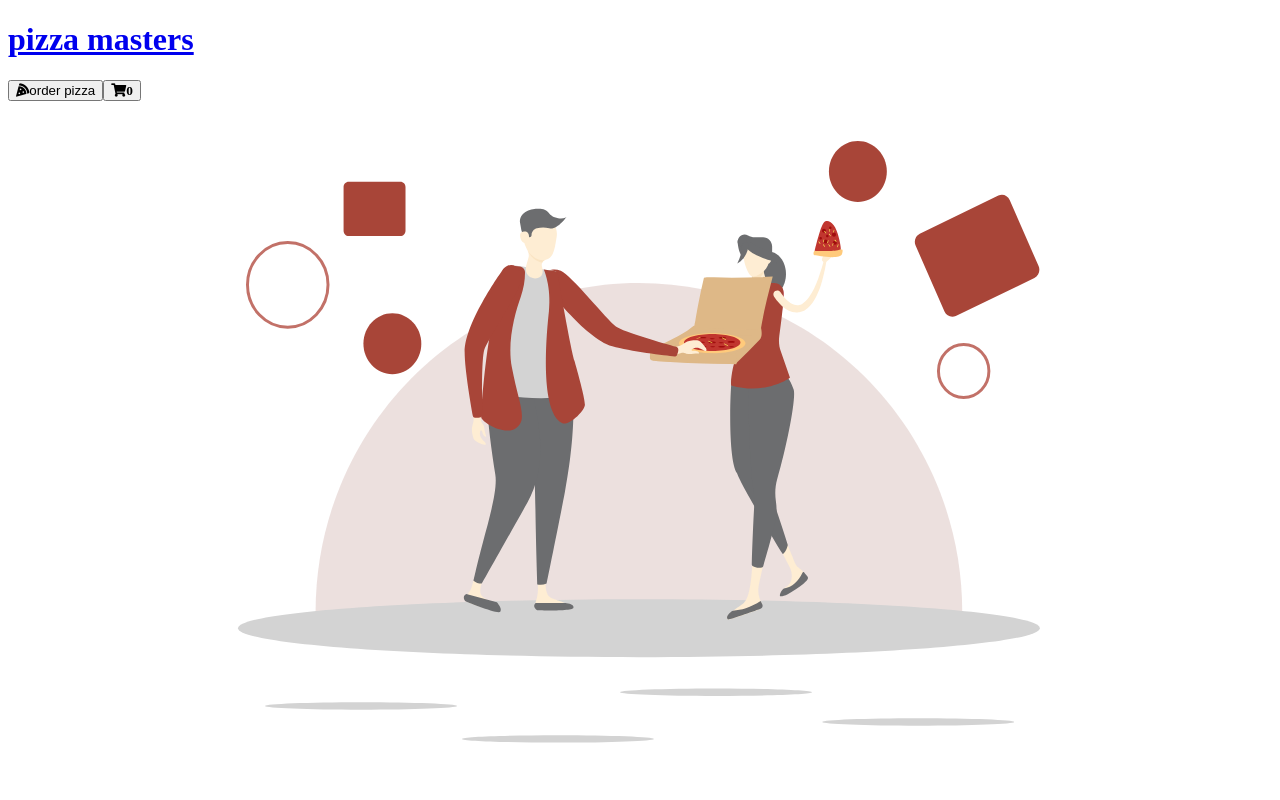
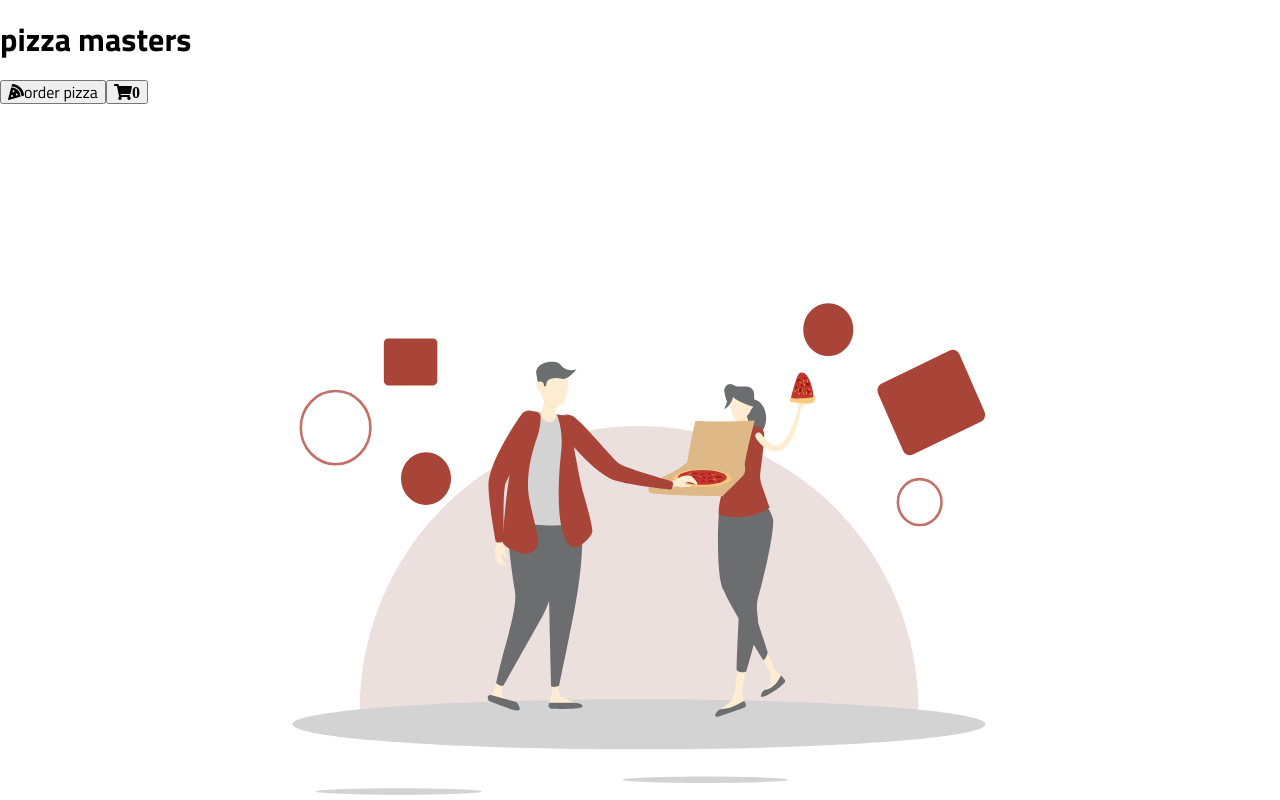
Before and after one commit to DevelopMeg/pizza-masters, a React (Create React App) app: page / in a window 1280 px wide. Shown: the top 800 px of the page. Built offline with nearby package versions, Linux system fonts and the light colour scheme; no server answers.

Commit message:
create styled-components - GlobalStyles

```diff
--- a/package.json
+++ b/package.json
@@ -13,6 +13,7 @@
     "react-scripts": "4.0.0",
     "react-transition-group": "^4.4.1",
     "styled-components": "^5.2.1",
+    "styled-normalize": "^8.0.7",
     "web-vitals": "^0.2.4"
   },
   "scripts": {
--- a/src/components/main-components/App.js
+++ b/src/components/main-components/App.js
@@ -1,9 +1,11 @@
 import React, { useState } from "react";
 import Header from "./Header";
+import RouteSections from "./RouteSections";
 import Footer from "./Footer";
-import RouteSections from "./RouteSections";
 
 import { BrowserRouter } from "react-router-dom";
+
+import { GlobalStyles } from "../../styles/GlobalStyles";
 
 const App = () => {
   const [shoppingCartLength, setShoppingCartLength] = useState(0);
@@ -18,13 +20,18 @@ const App = () => {
 
   return (
     <>
+      <GlobalStyles />
       <BrowserRouter basename={process.env.PUBLIC_URL}>
+        <div>
           <Header shoppingCartLength={shoppingCartLength} />
+          <main>
             <RouteSections
               handleCountItemInCart={handleCountItemInCart}
               handleClearShoppingCartLength={handleClearShoppingCartLength}
             />
+          </main>
           <Footer />
+        </div>
       </BrowserRouter>
     </>
   );
--- /dev/null
+++ b/src/styles/GlobalStyles.js
@@ -0,0 +1,103 @@
+import { createGlobalStyle } from "styled-components";
+import normalize from "styled-normalize";
+
+export const GlobalStyles = createGlobalStyle`
+${normalize}
+
+*, *::before, *::after {
+  box-sizing: border-box;
+}
+
+html {
+  font-size: 0.625rem;
+}
+
+body {
+  font-size: 1.6rem;
+  font-family: 'Titillium Web', sans-serif;
+}
+
+a {
+  text-decoration: none;
+  color: #000;
+}
+
+main {
+  padding-top: 125px;
+  margin: 0 auto;
+  width:90%;
+  min-height: 90vh;
+
+  @media(min-width: 400px) {
+    width:85%;
+  }
+
+  @media(min-width:1024px) {
+    padding-top: 160px;
+  }
+
+  @media(min-width:1300px) {
+    width: 75%;
+  }
+
+  @media(min-width:1600px) {
+    width: 65%;
+  }
+
+  @media(min-width:1900px) {
+    width: 60%;
+  }
+}
+
+h2, h3, h4 {
+  cursor: default;
+}
+
+p {
+  @media(min-width:1024px) {
+    cursor: default;
+  }
+}
+
+button {
+  outline: 1px solid transparent;
+
+  @media(min-width: 1024px) {
+  cursor: pointer;
+  }
+}
+
+.fade-appear,
+.fade-enter {
+  opacity: 0;
+  z-index: 1;
+}
+
+.fade-appear-active,
+.fade-enter.fade-enter-active {
+  opacity: 1;
+  transition: opacity 300ms linear 100ms;
+}
+
+.fade-exit,
+.fade-exit.fade-exit-active {
+  opacity: 0;
+}
+
+#main-image-svg {
+  width: 320px;
+  height: auto;
+
+  @media(min-width: 400px) {
+    width: 360px;
+  }
+
+  @media(min-width: 1024px) {
+    width: 700px;
+  }
+
+  @media(min-width:1600px) {
+    width: auto;
+  }
+}
+`;
```
Also changed, not shown: 1 other file (tests, documents, lock files or other folders). Lines whose indentation alone changed are shown as unchanged.
